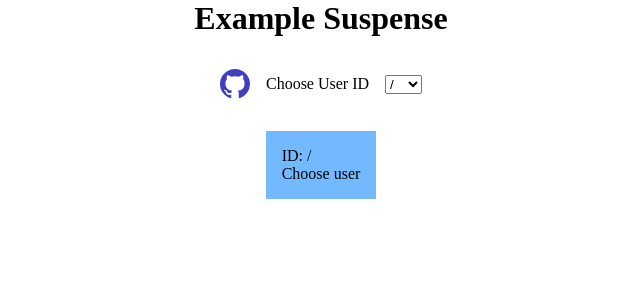
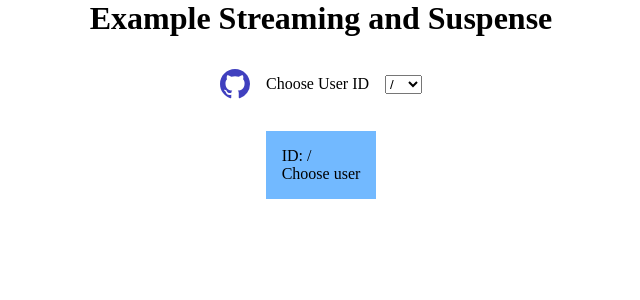
Before and after one commit to denisso/next13-app-exp, a Next.js app: page / in a window 1280 px wide. Shown: the top 300 px of the page, without its empty margins (319-959 px from the left). Built offline with nearby package versions, Linux system fonts and the light colour scheme.

Commit message:
changed Readme

```diff
--- a/app/layout.tsx
+++ b/app/layout.tsx
@@ -30,7 +30,7 @@ export default function RootLayout({
       <head />
       <body>
         <div className={styles.container}>
-          <h1>Example Suspense</h1>
+          <h1>Example Streaming and Suspense</h1>
           <ClientContext>
             <header className={styles.header}>
               <div className={styles.logo}>
```
Also changed, not shown: 1 other file (tests, documents, lock files or other folders).
